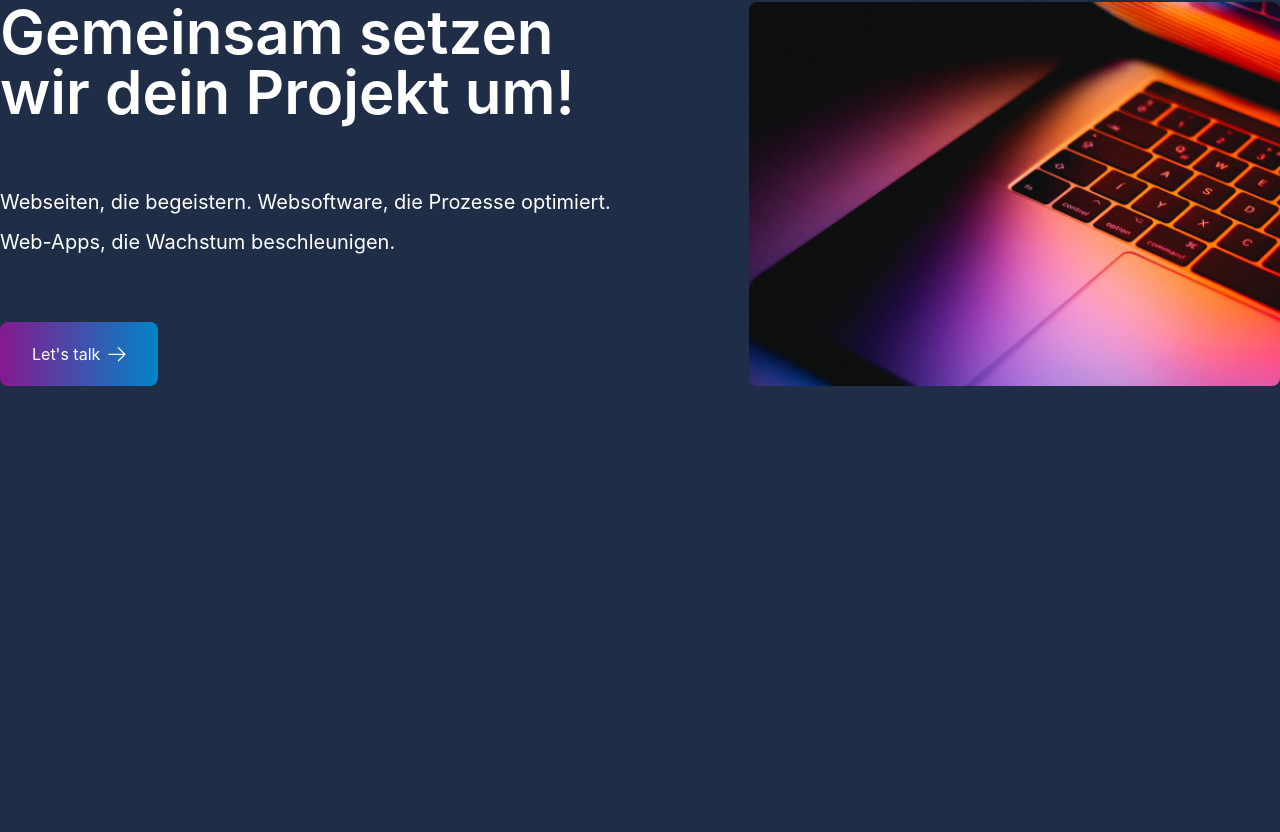
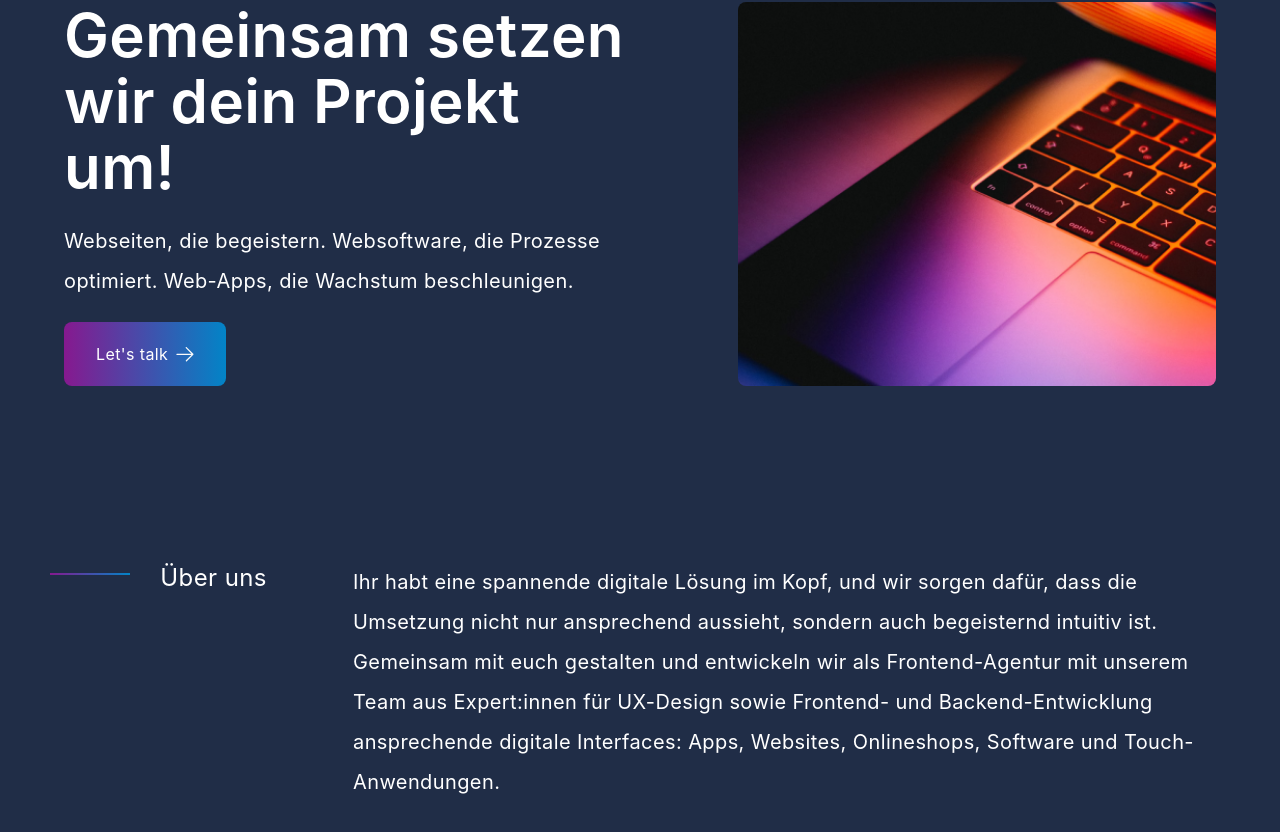
Before and after one commit to CivanErbay/cartel_design-new, a Nuxt app: page / in a window 1280 px wide. Shown: the part 222-1054 px from the top of the page. Built offline with nearby package versions, Linux system fonts and the light colour scheme.

Commit message:
Add text module

```diff
--- a/app.vue
+++ b/app.vue
@@ -1,7 +1,8 @@
 <template>
-  <div class="max-w-[1440px] mx-auto font-inter">
+  <div class="max-w-[1440px] mx-auto font-inter tracking-wide lg:px-16">
     <Navbar />
     <Hero />
+    <Text />
     <Services />
 
     <Expertise />
--- a/components/DefaultGrid.vue
+++ b/components/DefaultGrid.vue
@@ -16,7 +16,7 @@ const props = defineProps({
 const gridClasses = computed(() => {
   return [
     'relative grid lg:grid-cols-12 gap-x-1 px-5 lg:px-0',
-    props.noSpacing ? '' : 'mb-12 lg:mb-20'
+    props.noSpacing ? '' : 'mb-20 lg:mb-44'
   ].join(' ')
 })
 </script>
--- a/components/Hero.vue
+++ b/components/Hero.vue
@@ -2,7 +2,7 @@
   <DefaultGrid class="mt-28">
     <div class="lg:col-start-1 lg:col-end-7 relative flex justify-between">
       <div class="flex flex-col justify-between">
-        <h1 class="text-6xl font-semibold">Gemeinsam setzen wir dein Projekt um!</h1>
+        <h1 class="text-6xl font-semibold leading-[66px]">Gemeinsam setzen wir dein Projekt um!</h1>
         <h3 class="text-xl leading-10">Webseiten, die begeistern. Websoftware, die Prozesse optimiert. Web-Apps, die
           Wachstum beschleunigen.</h3>
         <button
--- a/components/Text.vue
+++ b/components/Text.vue
@@ -1,13 +1,24 @@
 <template>
-  <div>
+  <DefaultGrid>
 
-  </div>
+    <div
+      class="lg:col-start-2 lg:col-end-4 relative after:absolute after:-left-[110px] after:top-[11px] after:w-20 after:h-[2px] after:bg-gradient-to-r after:from-fuchsia-800 after:to-sky-600">
+      <span class="text-2xl">Über
+        uns</span>
+    </div>
+    <div class="lg:col-start-4 lg:col-end-13">
+      <p class="leading-10 text-xl">
+        Ihr habt eine spannende digitale Lösung im Kopf, und wir sorgen dafür, dass die Umsetzung nicht nur
+        ansprechend
+        aussieht, sondern auch begeisternd intuitiv ist. Gemeinsam mit euch gestalten und entwickeln wir als
+        Frontend-Agentur mit unserem Team aus Expert:innen für UX-Design sowie Frontend- und Backend-Entwicklung
+        ansprechende digitale Interfaces: Apps, Websites, Onlineshops, Software und Touch-Anwendungen.
+      </p>
+    </div>
+
+  </DefaultGrid>
 </template>
 
 <script setup>
 
 </script>
-
-<style lang="scss" scoped>
-
-</style>
```
